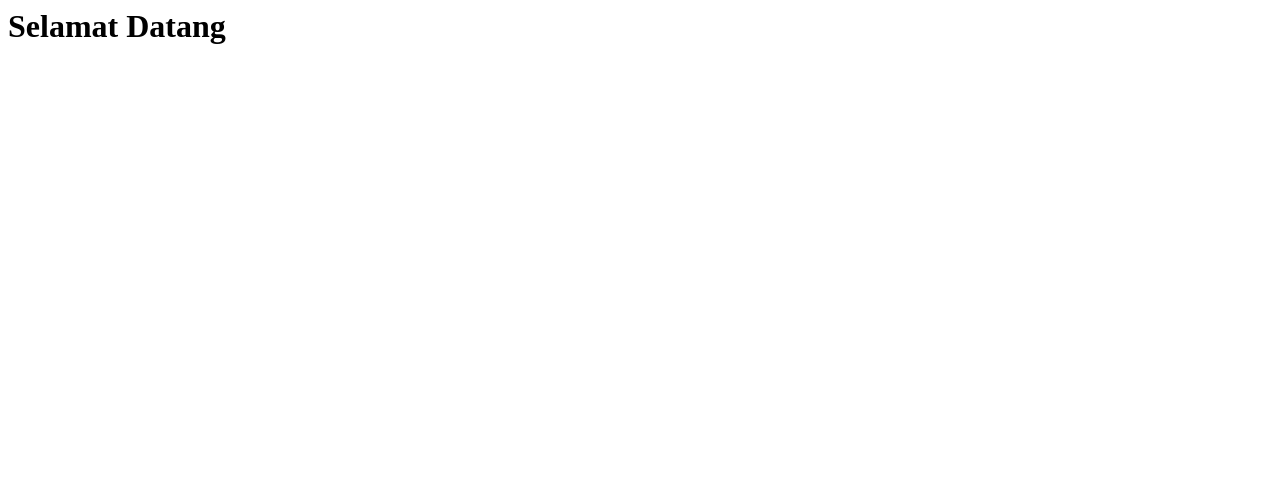
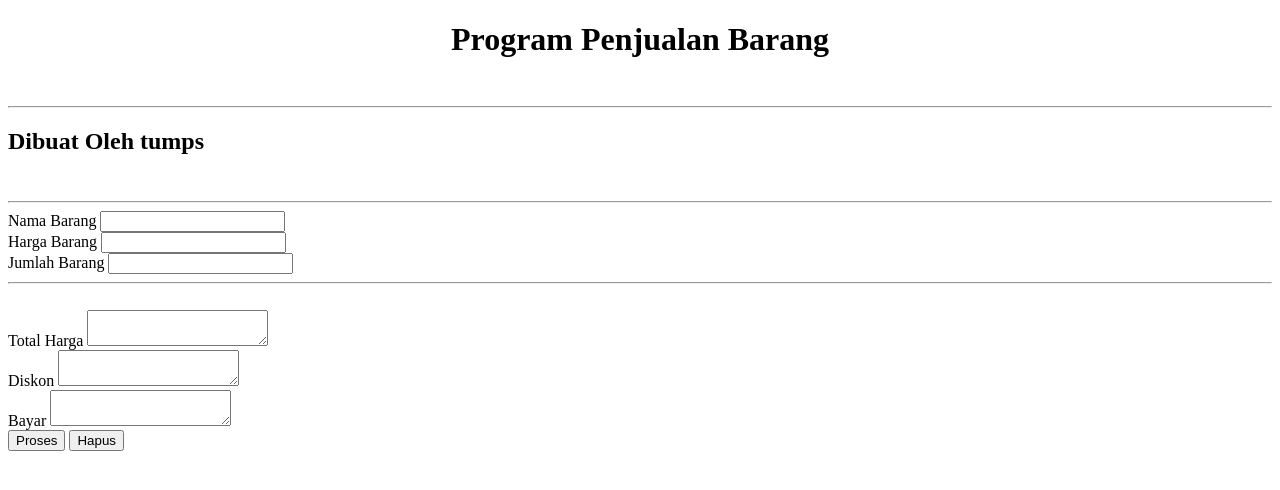
Before and after one commit to RoamV/asdf, a plain HTML site: page index.html in a window 1280 px wide. Drawn offline with Linux system fonts and the light colour scheme.

Commit message:
Update index.html

```diff
--- a/index.html
+++ b/index.html
@@ -1,5 +1,33 @@
-<html>
-  <body>
-    <h1>Selamat Datang</h1>
-  </body>
+<!DOCTYPE html>
+<html lang="en">
+<head>
+    <meta charset="UTF-8">
+    <meta name="viewport" content="width=device-width, initial-scale=1.0">
+    <title>Program Penghitungan CAAT</title>
+    <link rel="stylesheet" href="style.css">
+    <script type="text/javascript" src="penjualan.js"></script>
+</head>
+<body>
+    <h1>Program Penjualan Barang</h1>
+    <br><hr>
+    <h2>Dibuat Oleh tumps</h2>
+    <br><hr>
+
+    <label>Nama Barang</label>
+    <input type="label" id="barang"><br>
+    <label>Harga Barang</label>
+    <input type="text" id="harga"><br>
+    <label>Jumlah Barang</label>
+    <input type="text" id="jumlah"><br>
+    <hr><br>
+    <label>Total Harga</label>
+    <textarea id="total"></textarea><br>
+    <label>Diskon</label>
+    <textarea id="diskon"></textarea><br>
+    <label>Bayar</label>
+    <textarea id="bayar"></textarea><br>
+    <button onclick="hasil()">Proses</button>
+    <button>Hapus</button>
+
+</body>
 </html>
```
